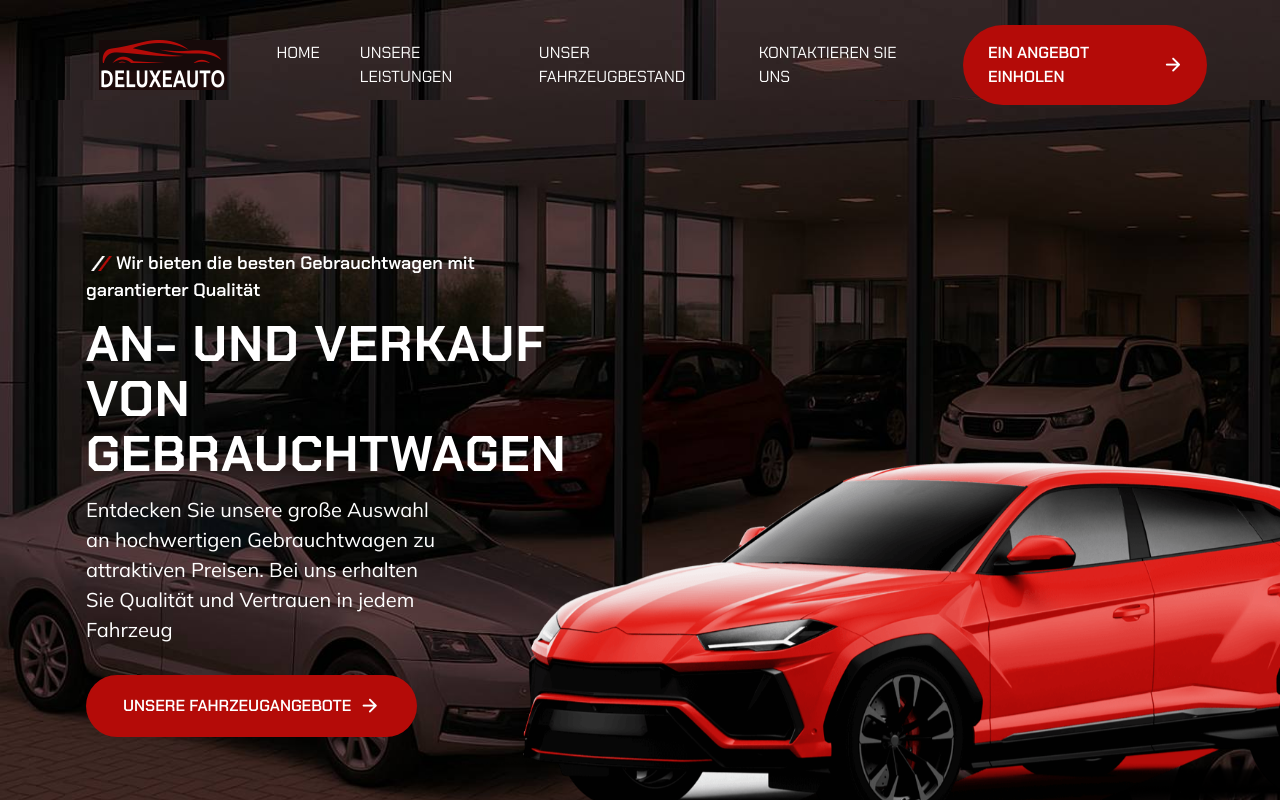
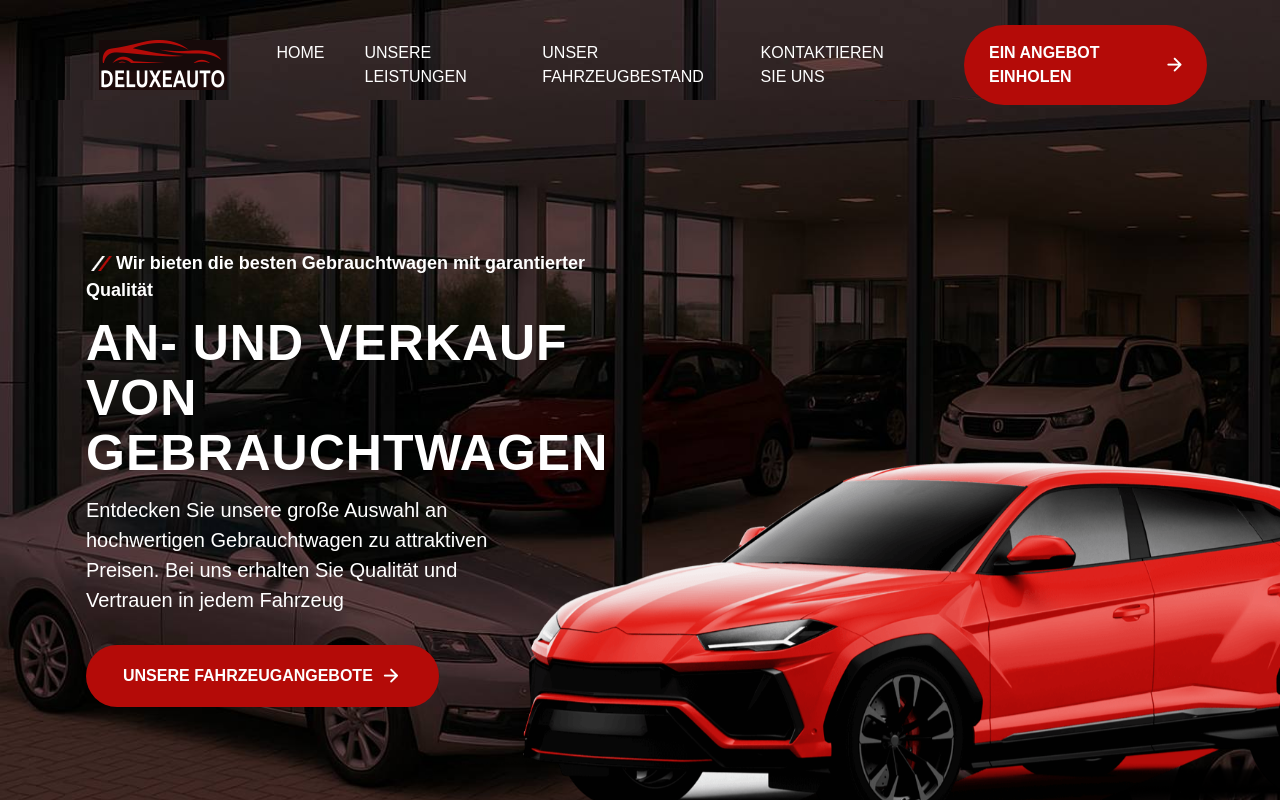
Before and after one commit to NizarNaser/deluxe-auto, a React (Vite) app: page / in a window 1280 px wide. Shown: the top 800 px of the page. Built offline with nearby package versions, Linux system fonts and the light colour scheme; no server answers.

Commit message:
first commit29

```diff
--- a/index.html
+++ b/index.html
@@ -8,10 +8,12 @@
     <!--
       - google font link
     -->
-    <link rel="preconnect" href="https://fonts.googleapis.com">
-    <link rel="preconnect" href="https://fonts.gstatic.com" crossorigin>
-    <link href="https://fonts.googleapis.com/css2?family=Chakra+Petch:wght@400;600;700&family=Mulish&display=swap"
-      rel="stylesheet">
+    <link rel="preconnect" href="https://fonts.googleapis.com" />
+    <link rel="preconnect" href="https://fonts.gstatic.com" crossorigin />
+    <link rel="stylesheet" href="https://fonts.googleapis.com/css2?family=Roboto&display=swap" media="print" onload="this.media='all'" />
+<noscript><link rel="stylesheet" href="https://fonts.googleapis.com/css2?family=Roboto&display=swap" /></noscript>
+
+
 
     <!--
       - material icon font
@@ -31,8 +33,8 @@
     <link rel="icon" type="image/png" sizes="32x32" href="/favicon-32x32.png">
     <link rel="icon" type="image/png" sizes="16x16" href="/favicon-16x16.png">
     <link rel="manifest" href="/site.webmanifest">
-    <link  as="image" href="/images/hero-banner.webp">
-    <link  as="image" href="/images/hero-bg.webp">
+    <link  rel="preload" as="image" href="/images/hero-banner.webp">
+    <link  rel="preload" as="image" href="/images/hero-bg.webp">
   </head>
   <body>
     <div id="root"></div>
--- a/src/pages/main/Main.jsx
+++ b/src/pages/main/Main.jsx
@@ -71,10 +71,12 @@
                         >
                             <img
                                 src="/images/hero-banner.webp"
+                                srcset="/images/hero-banner-small.webp 768w, /images/hero-banner.webp 1228w"
+                                sizes="(max-width: 768px) 100vw, 1228px"
                                 width="1228"
                                 height="789"
                                 alt="red motor vehicle"
-                                className="move-anim"
+                                class="move-anim"
                             />
                         </figure>
                     </div>
```
Also changed, not shown: public/images/services-2.webp, public/images/services-3.webp.
